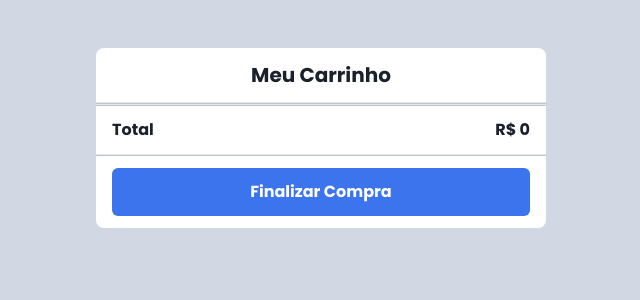
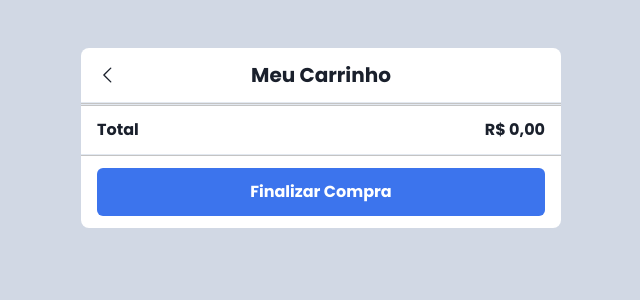
Before and after one commit to Gustavo-Gava/CodebyCart, a Next.js app: page /cart in a window 1280 px wide. Shown: the top 300 px of the page, without its empty margins (319-959 px from the left). Built offline with nearby package versions, Linux system fonts and the light colour scheme.

Commit message:
fix: fixed item prices

```diff
--- a/src/components/CartItem.tsx
+++ b/src/components/CartItem.tsx
@@ -1,4 +1,6 @@
-import { Flex, Box, Text, Img } from "@chakra-ui/react"
+import { Flex, Box, Text, Img, Button } from "@chakra-ui/react"
+import { Trash } from "phosphor-react"
+import { useCart } from "../contexts/CartContext"
 import { ItemProps } from "../pages"
 
 interface CartItemProps {
@@ -7,11 +9,11 @@ interface CartItemProps {
 
 export function CartItem({ item }: CartItemProps) {
 	return (
-		<Flex p="4" gap="2">
-			<Img src={item.imageUrl} w="20" border="1px solid #c4c4c4" />
+		<Flex p="4" gap="4">
+			<Img src={item.imageUrl} w="24" border="1px solid #c4c4c4" />
 
 			<Box>
-				<Text fontWeight="bold" fontSize="medium" mb="2">
+				<Text fontWeight="bold" fontSize="medium" my="2">
 					{item.name}
 				</Text>
 
@@ -19,7 +21,7 @@ export function CartItem({ item }: CartItemProps) {
 					{item.priceFormatted}
 				</Text>
 				<Text fontWeight="500" fontSize="md">
-					{item.priceFormatted}
+					{item.sellingPriceFormatted}
 				</Text>
 			</Box>
 		</Flex>
--- a/src/components/ShopItem.tsx
+++ b/src/components/ShopItem.tsx
@@ -13,7 +13,8 @@ export function ShopItem({ item, onAddItemToCart }: ShopItemProps) {
 			<Img w="52" mx="auto" src={item.imageUrl} />
 
 			<Text fontSize="md">{item.name}</Text>
-			<Text fontWeight="bold">{item.priceFormatted}</Text>
+			<Text color="gray.500">{item.priceFormatted}</Text>
+			<Text fontWeight="bold">{item.sellingPriceFormatted}</Text>
 
 			<Button
 				leftIcon={<ShoppingCart />}
--- a/src/pages/cart/index.tsx
+++ b/src/pages/cart/index.tsx
@@ -1,20 +1,41 @@
-import { Box, Button, Divider, Flex, Img, Text } from "@chakra-ui/react"
+import { Box, Button, Divider, Flex, Icon, Img, Text } from "@chakra-ui/react"
+import { useRouter } from "next/router"
+import { CaretLeft } from "phosphor-react"
 import { useMemo } from "react"
 import { ItemProps } from ".."
 import { CartItem } from "../../components/CartItem"
 import { useCart } from "../../contexts/CartContext"
+import { formatter } from "../../utils/formatMoney"
 
 export default function Cart() {
 	const { cart, setCart } = useCart()
+	const route = useRouter()
 
 	const totalPrice = useMemo(() => {
 		return cart.reduce((total, product) => {
-			return total + product.price
+			return total + product.sellingPrice
 		}, 0)
 	}, [cart])
 
+	const totalPriceFormatted = useMemo(() => {
+		return formatter.format(totalPrice)
+	}, [totalPrice])
+
+	function handleNavigateBack() {
+		route.back()
+	}
+
 	return (
-		<Box maxW={450} mx="auto" mt="12" bgColor="white" borderRadius="8">
+		<Box maxW={480} mx="auto" mt="12" bgColor="white" borderRadius="8" position="relative">
+			<Box position="absolute" top="4" left="4">
+				<Icon
+					as={CaretLeft}
+					fontSize={22}
+					_hover={{ opacity: 0.9, cursor: "pointer" }}
+					onClick={handleNavigateBack}
+				/>
+			</Box>
+
 			<Text as="h2" textAlign="center" fontWeight="700" fontSize="xl" py="3">
 				Meu Carrinho
 			</Text>
@@ -32,7 +53,7 @@ export default function Cart() {
 			<Flex flexDir="column" align="center" justify="center">
 				<Flex w="full" align="center" justify="space-between" px="4" py="3">
 					<Text fontWeight="bold">Total</Text>
-					<Text fontWeight="bold">R$ {totalPrice}</Text>
+					<Text fontWeight="bold">{totalPriceFormatted}</Text>
 				</Flex>
 
 				{totalPrice >= 10 && (
```
Also changed, not shown: src/pages/index.tsx (+6 -1 lines).
